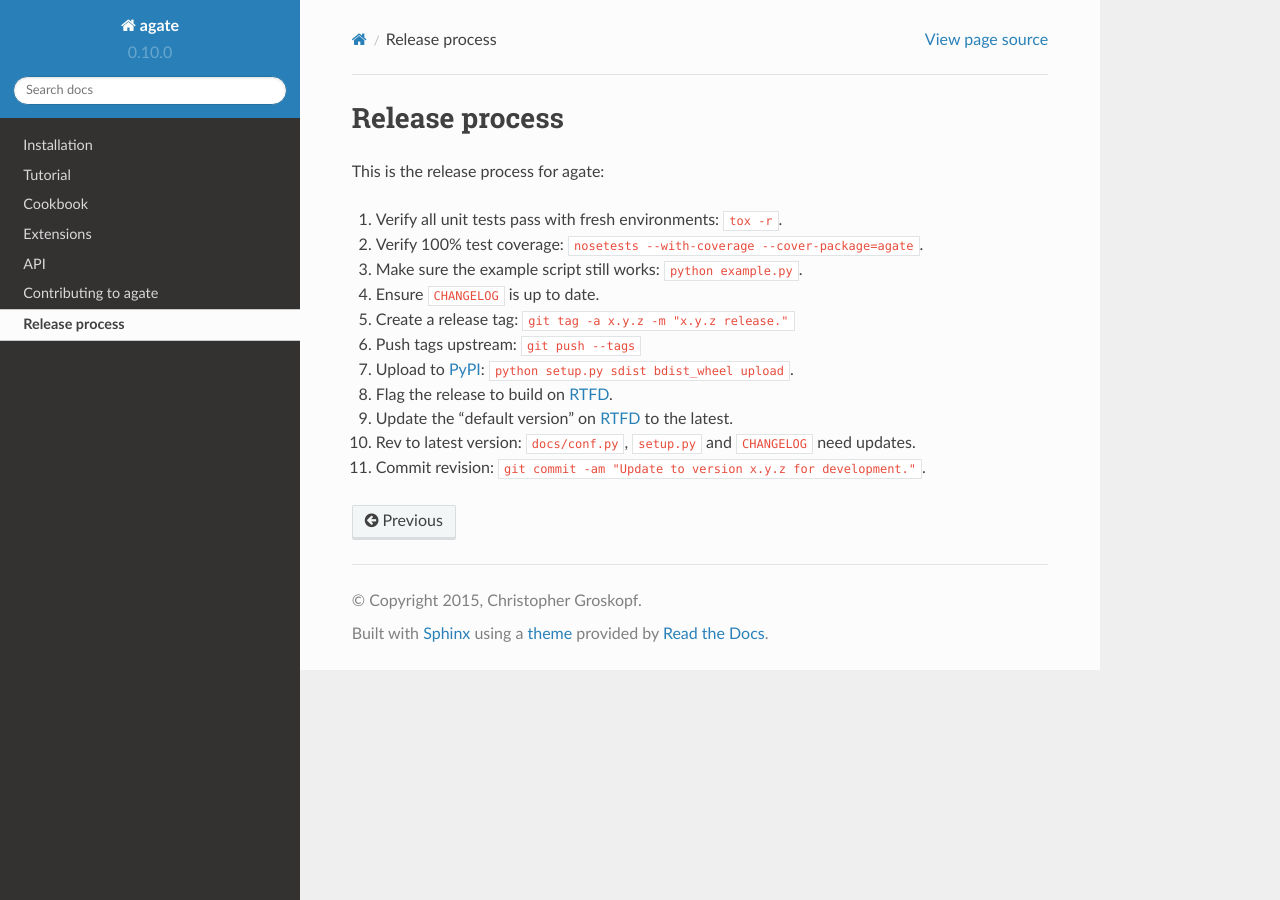
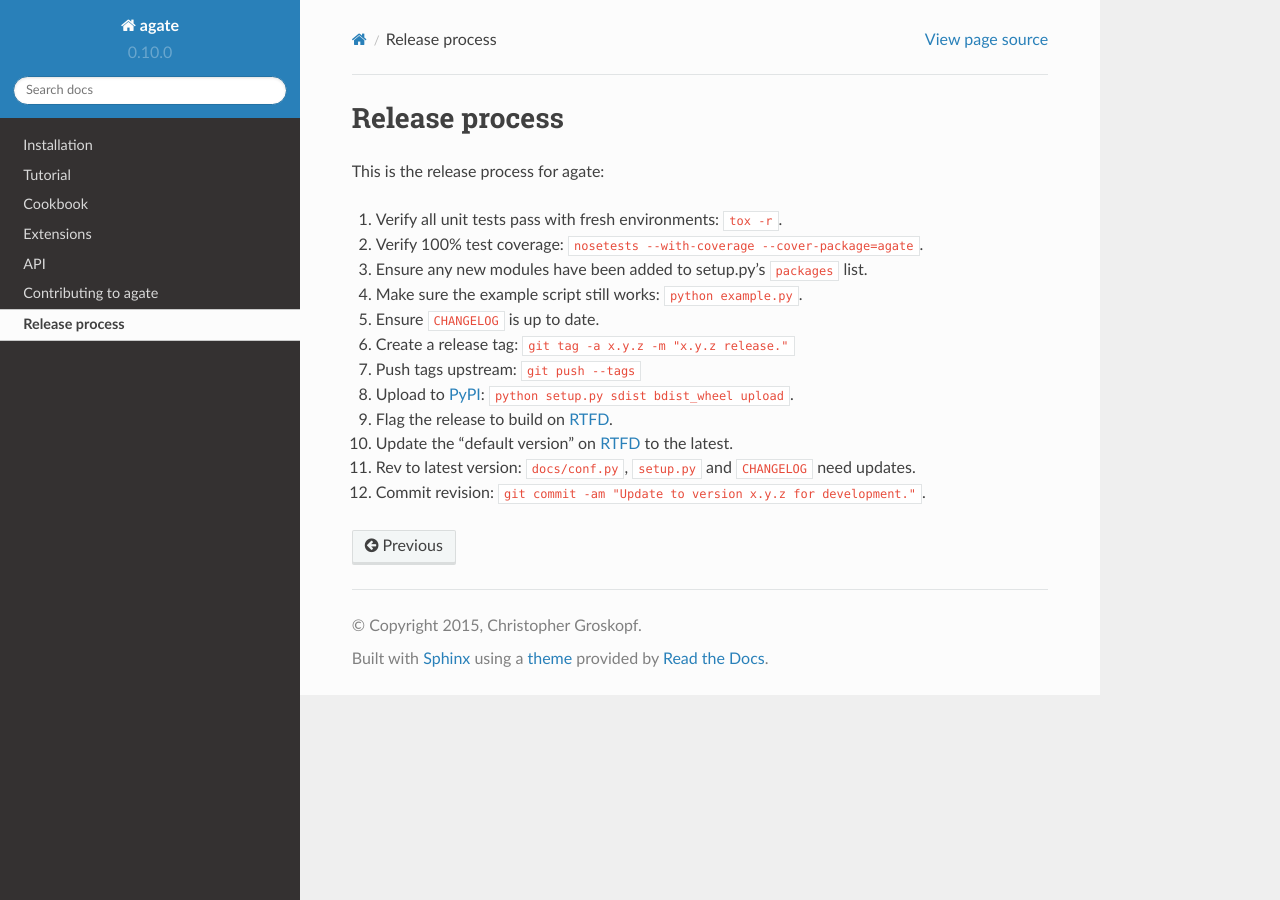
Before and after one commit to wireservice/agate, a Sphinx documentation site: the page built from docs/release_process.rst, in a window 1280 px wide. Built offline with Sphinx 7.4.7 and the Read the Docs theme 2.0.0, drawn with Linux system fonts in a browser that asks for light colours.

Commit message:
Add packages step to release process.

```diff
--- a/docs/release_process.rst
+++ b/docs/release_process.rst
@@ -6,7 +6,8 @@ This is the release process for agate:
 
 1. Verify all unit tests pass with fresh environments: ``tox -r``.
 2. Verify 100% test coverage: ``nosetests --with-coverage --cover-package=agate``.
-3. Make sure the example script still works: ``python example.py``.
+3. Ensure any new modules have been added to setup.py's ``packages`` list.
+#. Make sure the example script still works: ``python example.py``.
 #. Ensure ``CHANGELOG`` is up to date.
 #. Create a release tag: ``git tag -a x.y.z -m "x.y.z release."``
 #. Push tags upstream: ``git push --tags``
```
